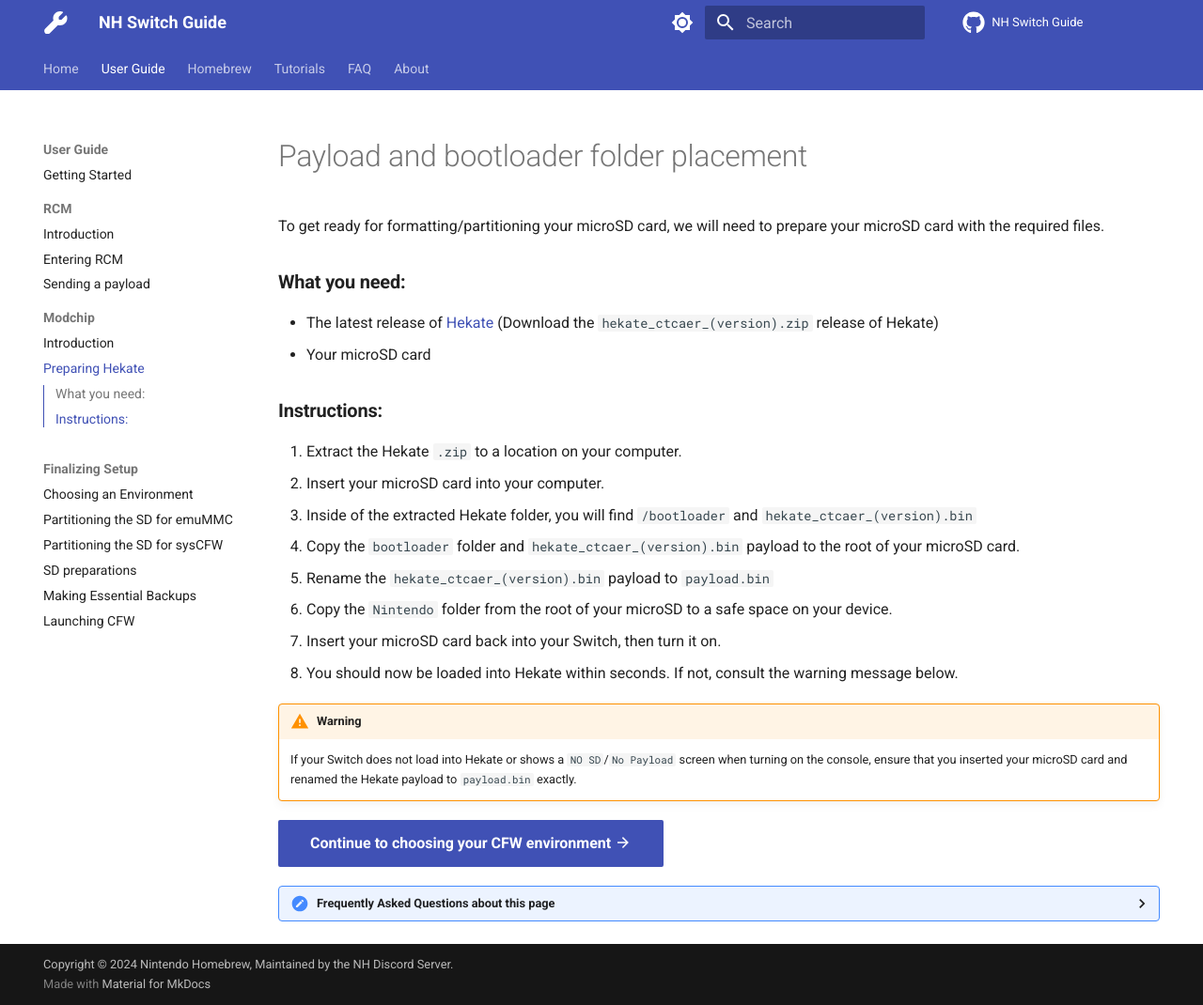
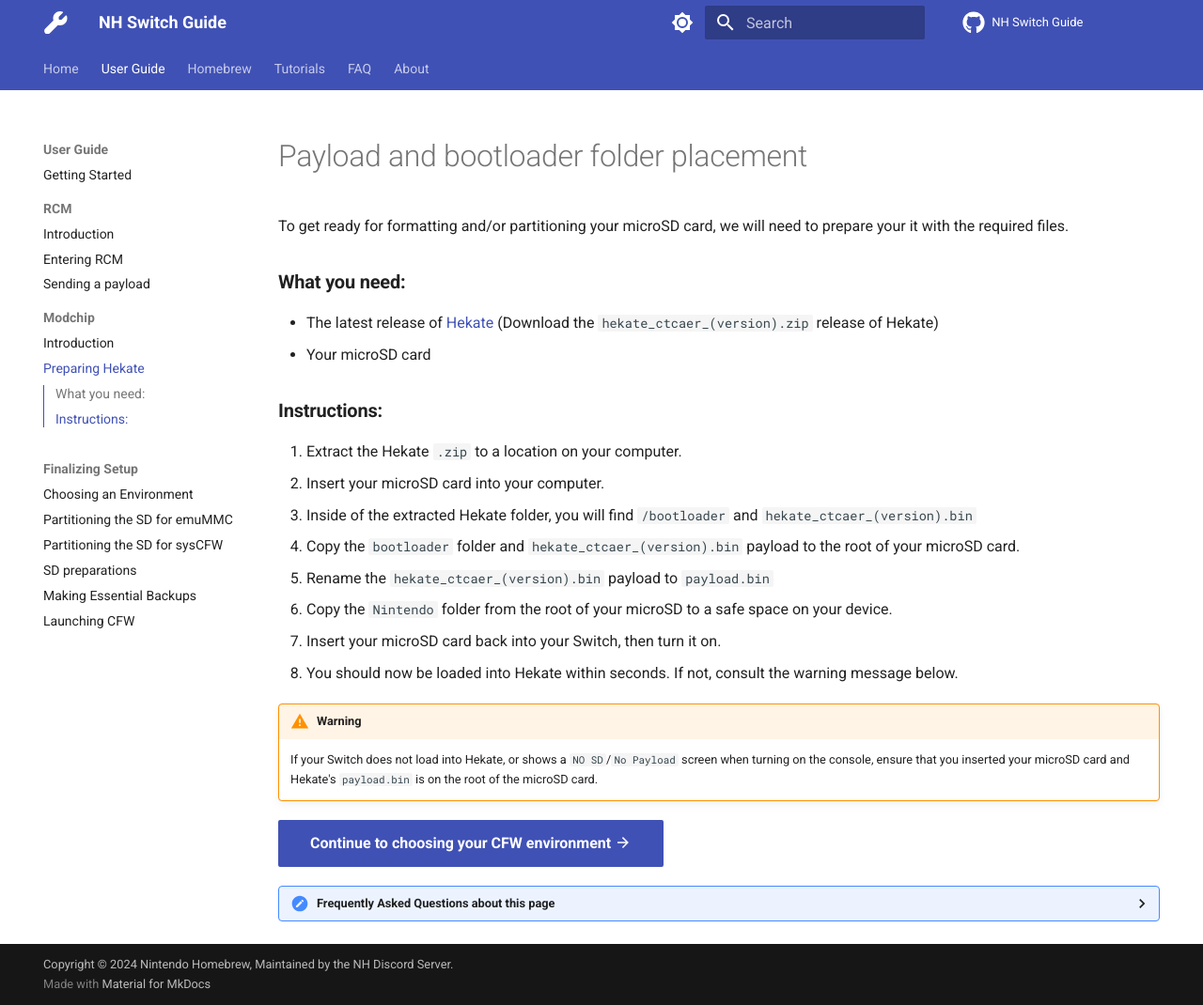
Before and after one commit to nh-server/switch-guide, an MkDocs documentation site: the page built from docs/user_guide/modchip/preparing_hekate.md, in a window 1280 px wide and 1070 px high. Shown: the whole window at 94% size. Built offline with MkDocs 1.6.1 and Material for MkDocs 9.7.7, drawn with Linux system fonts in a browser that asks for light colours; comment, search, counter and statistics services are not loaded.

Commit message:
Slight clarity and readability
Want people to know exactly what they're looking at so they can better form questions when asking for assistance.

```diff
--- a/docs/user_guide/modchip/preparing_hekate.md
+++ b/docs/user_guide/modchip/preparing_hekate.md
@@ -1,6 +1,6 @@
 # Payload and bootloader folder placement
 
-To get ready for formatting/partitioning your microSD card, we will need to prepare your microSD card with the required files.
+To get ready for formatting and/or partitioning your microSD card, we will need to prepare your it with the required files.
 
 ### **What you need:**
 - The latest release of <a href="https://github.com/CTCaer/Hekate/releases/" target="_blank">Hekate</a> (Download the `hekate_ctcaer_(version).zip` release of Hekate)
@@ -19,7 +19,7 @@
 8. You should now be loaded into Hekate within seconds. If not, consult the warning message below.
 
 !!! warning
-    If your Switch does not load into Hekate or shows a `NO SD`/`No Payload` screen when turning on the console, ensure that you inserted your microSD card and renamed the Hekate payload to `payload.bin` exactly.
+    If your Switch does not load into Hekate, or shows a `NO SD`/`No Payload` screen when turning on the console, ensure that you inserted your microSD card and Hekate's `payload.bin` is on the root of the microSD card.
 
 
 [Continue to choosing your CFW environment :material-arrow-right:](../all/cfw_environment.md){ .md-button .md-button--primary }
```
Also changed, not shown: other parts of docs/user_guide/modchip/preparing_hekate.md (+4 -4 lines), docs/user_guide/modchip/index.md (+2 -2 lines).
